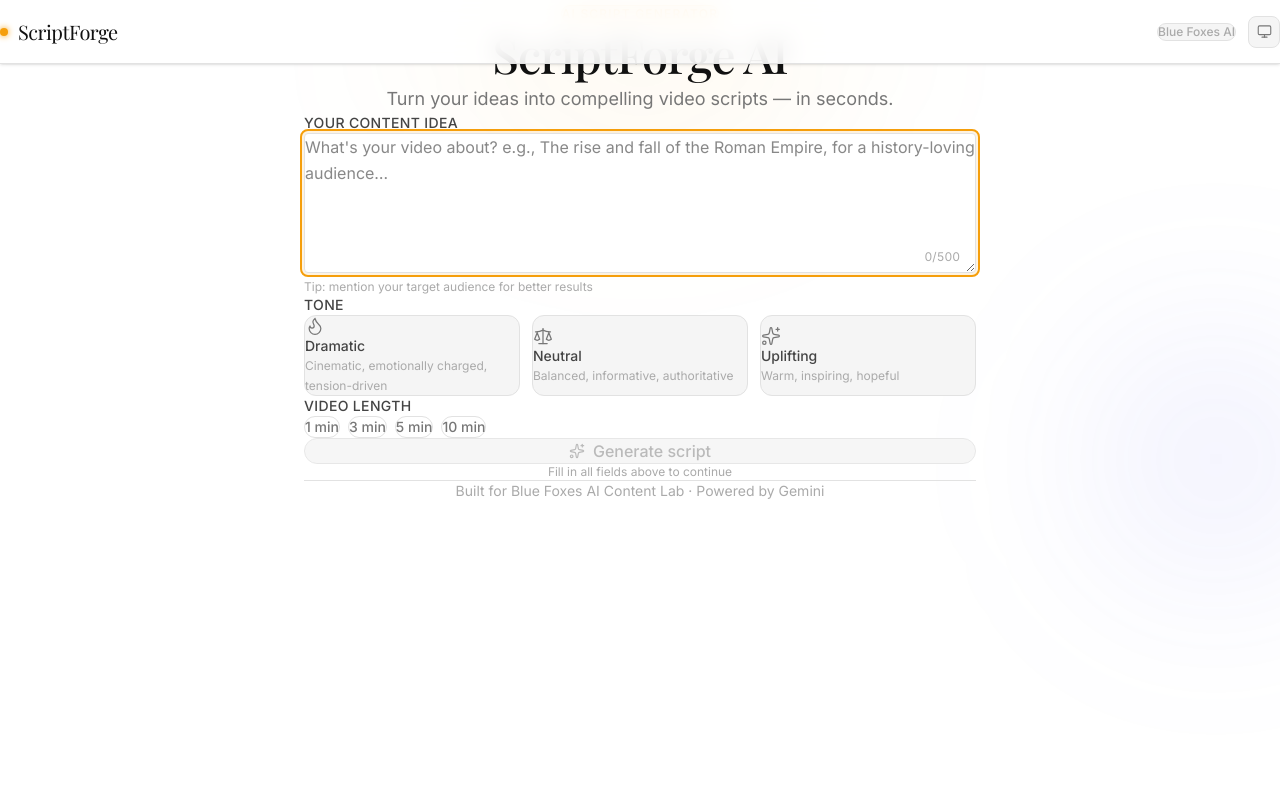
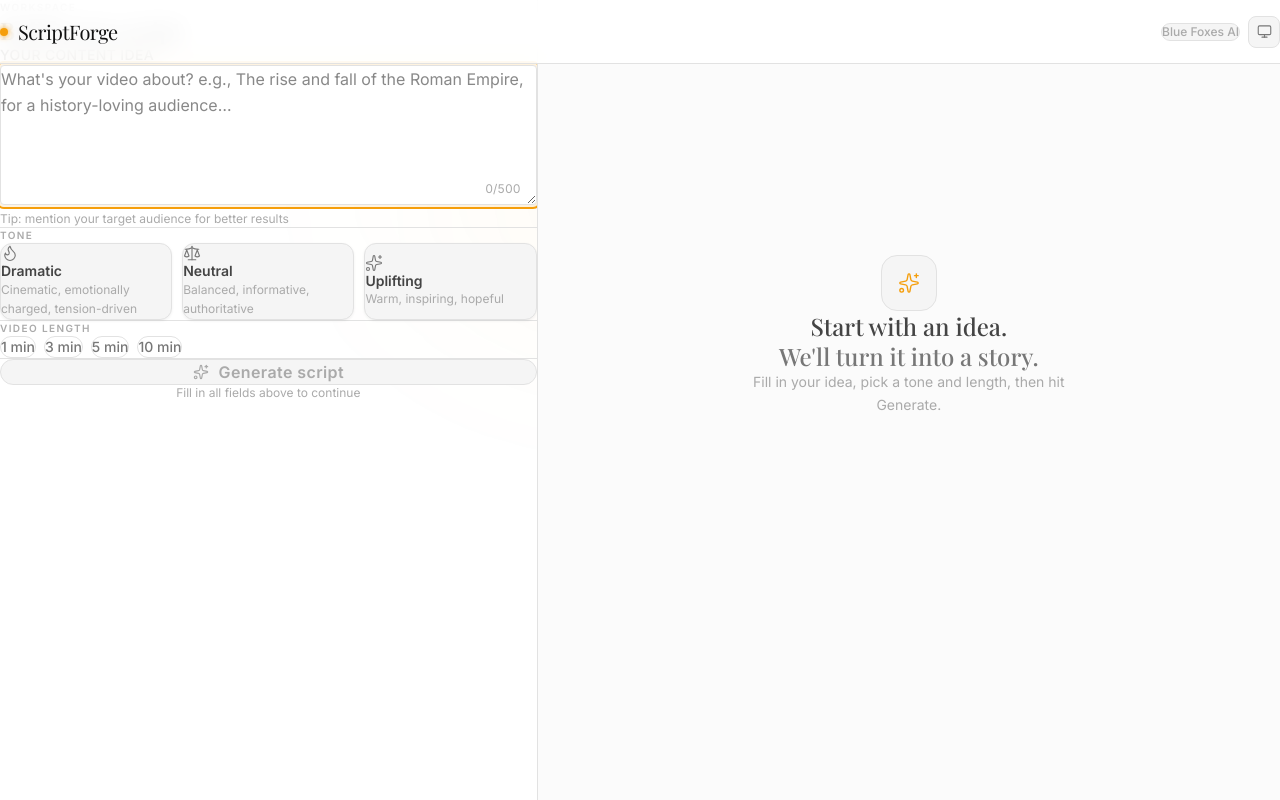
Before and after one commit to ahn009/scriptforge, a Next.js app: page / in a window 1280 px wide. Built offline with nearby package versions, Linux system fonts and the light colour scheme; a web font is replaced by a local one.

Commit message:
upadted-ui-6

```diff
--- a/app/page.tsx
+++ b/app/page.tsx
@@ -2,7 +2,7 @@
 
 import { useRef, useState } from "react";
 import { AnimatePresence, motion } from "framer-motion";
-import { AlertCircle } from "lucide-react";
+import { AlertCircle, Sparkles } from "lucide-react";
 import Header from "@/components/Header";
 import PromptInput from "@/components/PromptInput";
 import ToneSelector from "@/components/ToneSelector";
@@ -19,8 +19,7 @@ export default function Home() {
   const [isGenerating, setIsGenerating] = useState(false);
   const [error, setError] = useState<string | null>(null);
 
-  const viewerRef = useRef<HTMLDivElement>(null);
-  const formRef = useRef<HTMLDivElement>(null);
+  const outputPanelRef = useRef<HTMLDivElement>(null);
 
   const ready = Boolean(prompt.trim() && tone && length);
   const hasOutput = Boolean(script) || isGenerating;
@@ -31,7 +30,7 @@ export default function Home() {
     setScript("");
     setError(null);
     setTimeout(() => {
-      viewerRef.current?.scrollIntoView({ behavior: "smooth", block: "start" });
+      outputPanelRef.current?.scrollTo({ top: 0, behavior: "smooth" });
     }, 80);
     try {
       const response = await fetch("/api/generate", {
@@ -73,117 +72,177 @@ export default function Home() {
     setScript("");
     setError(null);
     setIsGenerating(false);
-    setTimeout(() => {
-      formRef.current?.scrollIntoView({ behavior: "smooth", block: "start" });
-    }, 60);
   }
 
-  const stagger = (delay: number) => ({
-    initial: { opacity: 0, y: 10 },
-    animate: { opacity: 1, y: 0 },
-    transition: { duration: 0.3, delay, ease: "easeOut" as const },
-  });
-
   return (
-    <div className="relative flex flex-col items-center min-h-screen" style={{ background: "var(--bg-base)" }}>
-      {/* Ambient glow orbs — purely decorative, behind all content */}
-      <div className="pointer-events-none absolute inset-0 overflow-hidden" aria-hidden>
     <div
-          className="absolute -top-1/4 left-1/2 -translate-x-1/2 w-[700px] h-[500px] rounded-full"
-          style={{ background: "radial-gradient(ellipse, rgba(245,158,11,0.06) 0%, transparent 65%)", filter: "blur(60px)" }}
+      className="flex flex-col md:h-screen md:overflow-hidden"
+      style={{ background: "var(--bg-base)" }}
+    >
+      {/* Ambient glow */}
+      <div className="pointer-events-none fixed inset-0 overflow-hidden" aria-hidden>
+        <div
+          className="absolute top-0 left-1/4 w-[600px] h-[400px] rounded-full"
+          style={{
+            background: "radial-gradient(ellipse, rgba(245,158,11,0.05) 0%, transparent 70%)",
+            filter: "blur(80px)",
+          }}
         />
         <div
-          className="absolute top-1/3 -right-32 w-96 h-96 rounded-full"
-          style={{ background: "radial-gradient(ellipse, rgba(99,102,241,0.12) 0%, transparent 70%)", filter: "blur(80px)" }}
+          className="absolute bottom-0 right-0 w-96 h-96 rounded-full"
+          style={{
+            background: "radial-gradient(ellipse, rgba(99,102,241,0.07) 0%, transparent 70%)",
+            filter: "blur(80px)",
+          }}
         />
       </div>
 
-      <Header />
+      <Header onReset={hasOutput ? handleReset : undefined} />
 
-      <div className="relative z-10 w-full max-w-2xl px-4 sm:px-6 pb-28 pt-24">
-        {/* Hero */}
-        <motion.div
-          initial={{ opacity: 0, y: 12 }}
-          animate={{ opacity: 1, y: 0 }}
-          transition={{ duration: 0.4, ease: "easeOut" }}
-          className="text-center py-10 mb-12"
+      {/* Split workspace */}
+      <div className="relative flex flex-col md:flex-row flex-1 pt-16 md:overflow-hidden">
+
+        {/* ── LEFT PANEL: Input ── */}
+        <div
+          className="w-full md:w-[42%] md:overflow-y-auto md:border-r flex-shrink-0"
+          style={{ borderColor: "var(--border)" }}
         >
-          <span
-            className="inline-block px-3 py-1 rounded-full text-xs font-medium uppercase tracking-widest mb-5"
-            style={{ background: "var(--accent-light)", color: "var(--accent)", border: "1px solid var(--accent-border)" }}
+          <div className="p-6 lg:p-8 pb-16">
+
+            {/* Panel heading */}
+            <div className="mb-8">
+              <p
+                className="text-[10px] font-semibold uppercase tracking-[0.14em] mb-1"
+                style={{ color: "var(--text-muted)" }}
               >
-            AI Script Generator
-          </span>
-
-          <h1
-            className="font-display text-4xl sm:text-5xl font-medium tracking-tight leading-tight"
+                Workspace
+              </p>
+              <h2
+                className="font-display text-2xl font-medium leading-tight"
                 style={{ color: "var(--text-primary)" }}
               >
-            ScriptForge AI
-          </h1>
-          <p
-            className="mt-4 text-lg leading-relaxed"
-            style={{ color: "var(--text-tertiary)" }}
-          >
-            Turn your ideas into compelling video scripts — in seconds.
-          </p>
-        </motion.div>
+                Build your script
+              </h2>
+            </div>
 
-        <div ref={formRef} className="space-y-8">
-          <motion.div {...stagger(0.05)}>
+            {/* Sections with dividers */}
+            <div className="pb-7">
               <PromptInput value={prompt} onChange={setPrompt} disabled={isGenerating} />
-          </motion.div>
+            </div>
 
-          <motion.div {...stagger(0.12)}>
+            <div className="border-t pt-7 pb-7" style={{ borderColor: "var(--border)" }}>
               <ToneSelector value={tone} onChange={setTone} disabled={isGenerating} />
-          </motion.div>
+            </div>
 
-          <motion.div {...stagger(0.2)}>
+            <div className="border-t pt-7 pb-7" style={{ borderColor: "var(--border)" }}>
               <LengthSelector value={length} onChange={setLength} disabled={isGenerating} />
-          </motion.div>
+            </div>
 
-          <motion.div {...stagger(0.28)}>
+            <div className="border-t pt-7" style={{ borderColor: "var(--border)" }}>
               <GenerateButton
                 onClick={handleGenerate}
                 isGenerating={isGenerating}
                 disabled={!ready || isGenerating}
                 ready={ready}
               />
-          </motion.div>
             </div>
 
             <AnimatePresence>
               {error && (
                 <motion.div
-              initial={{ opacity: 0, y: 10 }}
+                  initial={{ opacity: 0, y: 8 }}
                   animate={{ opacity: 1, y: 0 }}
-              exit={{ opacity: 0, y: -6 }}
-              transition={{ duration: 0.25 }}
+                  exit={{ opacity: 0, y: -4 }}
+                  transition={{ duration: 0.22 }}
                   className="mt-5 flex items-start gap-3 rounded-xl px-4 py-4"
-              style={{ background: "rgba(220,38,38,0.07)", border: "1px solid rgba(220,38,38,0.20)" }}
+                  style={{
+                    background: "rgba(220,38,38,0.07)",
+                    border: "1px solid rgba(220,38,38,0.20)",
+                  }}
                   role="alert"
                 >
-              <AlertCircle size={18} strokeWidth={1.75} className="mt-0.5 shrink-0" style={{ color: "#dc2626" }} />
-              <div className="flex-1">
+                  <AlertCircle size={16} strokeWidth={1.75} className="mt-0.5 shrink-0" style={{ color: "#dc2626" }} />
+                  <div>
                     <div className="text-xs font-semibold uppercase tracking-widest mb-1" style={{ color: "#dc2626" }}>Error</div>
-                <div className="text-base leading-relaxed" style={{ color: "var(--text-primary)" }}>{error}</div>
+                    <div className="text-sm leading-relaxed" style={{ color: "var(--text-primary)" }}>{error}</div>
                   </div>
                 </motion.div>
               )}
             </AnimatePresence>
+          </div>
+        </div>
 
-        <div ref={viewerRef}>
-          {hasOutput && (
-            <ScriptViewer script={script} isGenerating={isGenerating} tone={tone} length={length} onReset={handleReset} />
+        {/* ── RIGHT PANEL: Output ── */}
+        <div
+          ref={outputPanelRef}
+          className="flex-1 md:overflow-y-auto border-t md:border-t-0"
+          style={{
+            borderColor: "var(--border)",
+            background: "color-mix(in srgb, var(--bg-base) 60%, var(--bg-surface))",
+          }}
+        >
+          <div className="max-w-3xl mx-auto p-6 lg:p-10 pb-16">
+            {hasOutput ? (
+              <ScriptViewer
+                script={script}
+                isGenerating={isGenerating}
+                tone={tone}
+                length={length}
+                onReset={handleReset}
+              />
+            ) : (
+              <EmptyOutputState />
             )}
           </div>
+        </div>
 
-        <footer className="mt-20 pt-8 pb-2 border-t" style={{ borderColor: "var(--border)" }}>
-          <p className="text-center text-sm" style={{ color: "var(--text-muted)" }}>
-            Built for Blue Foxes AI Content Lab · Powered by Gemini
-          </p>
-        </footer>
       </div>
     </div>
   );
 }
+
+function EmptyOutputState() {
+  return (
+    <motion.div
+      initial={{ opacity: 0 }}
+      animate={{ opacity: 1 }}
+      transition={{ duration: 0.5, delay: 0.15 }}
+      className="flex flex-col items-center justify-center min-h-[320px] md:min-h-[calc(100vh-8rem)] text-center px-8"
+    >
+      <motion.div
+        initial={{ scale: 0.85, opacity: 0 }}
+        animate={{ scale: 1, opacity: 1 }}
+        transition={{ duration: 0.4, delay: 0.2, ease: [0.16, 1, 0.3, 1] }}
+        className="w-14 h-14 rounded-2xl flex items-center justify-center mb-6"
+        style={{
+          background: "var(--bg-surface)",
+          border: "1px solid var(--border)",
+        }}
+      >
+        <Sparkles size={22} strokeWidth={1.5} style={{ color: "var(--accent)" }} />
+      </motion.div>
+
+      <motion.h3
+        initial={{ opacity: 0, y: 6 }}
+        animate={{ opacity: 1, y: 0 }}
+        transition={{ duration: 0.35, delay: 0.28 }}
+        className="font-display text-2xl font-medium mb-3 leading-tight"
+        style={{ color: "var(--text-secondary)" }}
+      >
+        Start with an idea.
+        <br />
+        <span style={{ color: "var(--text-tertiary)" }}>We&apos;ll turn it into a story.</span>
+      </motion.h3>
+
+      <motion.p
+        initial={{ opacity: 0 }}
+        animate={{ opacity: 1 }}
+        transition={{ duration: 0.3, delay: 0.38 }}
+        className="text-sm leading-relaxed max-w-xs"
+        style={{ color: "var(--text-muted)" }}
+      >
+        Fill in your idea, pick a tone and length, then hit Generate.
+      </motion.p>
+    </motion.div>
+  );
+}
--- a/components/GenerateButton.tsx
+++ b/components/GenerateButton.tsx
@@ -12,47 +12,74 @@ interface GenerateButtonProps {
 }
 
 export default function GenerateButton({ onClick, isGenerating, disabled, ready }: GenerateButtonProps) {
+  const active = !disabled;
+
   return (
-    <div className="space-y-3 mt-8">
+    <div className="space-y-3">
       <motion.button
         type="button"
         onClick={onClick}
         disabled={disabled}
-        whileHover={disabled ? undefined : { opacity: 0.88 }}
-        whileTap={disabled ? undefined : { scale: 0.98 }}
-        transition={{ duration: 0.1 }}
+        whileHover={active ? { scale: 1.01, filter: "brightness(1.1)" } : undefined}
+        whileTap={active ? { scale: 0.97 } : undefined}
+        transition={{ duration: 0.12 }}
         className={clsx(
-          "relative w-full py-4 px-6 rounded-2xl",
-          "font-medium text-base",
+          "relative w-full py-4 px-6 rounded-2xl overflow-hidden",
+          "font-semibold text-base tracking-wide",
           "flex items-center justify-center gap-2.5",
-          "transition-all duration-150 focus-visible:outline-none",
-          disabled ? "cursor-not-allowed opacity-80" : "cursor-pointer",
+          "focus-visible:outline-none",
+          disabled && !isGenerating ? "cursor-not-allowed" : "cursor-pointer",
         )}
         style={
-          disabled
+          active
             ? {
+                background: "linear-gradient(135deg, #f59e0b 0%, #d97706 60%, #b45309 100%)",
+                color: "#0a0a0a",
+                border: "none",
+                boxShadow: "0 0 0 1px rgba(245,158,11,0.3), 0 4px 28px rgba(245,158,11,0.35), 0 1px 4px rgba(0,0,0,0.2)",
+              }
+            : {
                 background: "var(--bg-surface)",
                 color: "var(--text-muted)",
                 border: "1px solid var(--border)",
-              }
-            : {
-                background: "linear-gradient(135deg, #f59e0b 0%, #d97706 100%)",
-                color: "#111111",
-                border: "none",
-                boxShadow: "0 4px 24px rgba(245,158,11,0.30), 0 1px 4px rgba(0,0,0,0.12)",
+                boxShadow: "none",
               }
         }
       >
+        {/* Shimmer sweep during generation */}
+        {isGenerating && (
+          <motion.div
+            className="absolute inset-0 pointer-events-none"
+            style={{
+              background: "linear-gradient(105deg, transparent 40%, rgba(255,255,255,0.18) 50%, transparent 60%)",
+            }}
+            animate={{ x: ["-100%", "200%"] }}
+            transition={{ duration: 1.4, repeat: Infinity, ease: "linear" }}
+          />
+        )}
+
         <AnimatePresence mode="wait" initial={false}>
           {isGenerating ? (
-            <motion.span key="loading" initial={{ opacity: 0 }} animate={{ opacity: 1 }} exit={{ opacity: 0 }}
-              className="flex items-center gap-2">
-              <Loader2 className="animate-spin" size={17} />
+            <motion.span
+              key="loading"
+              initial={{ opacity: 0, y: 4 }}
+              animate={{ opacity: 1, y: 0 }}
+              exit={{ opacity: 0, y: -4 }}
+              transition={{ duration: 0.15 }}
+              className="flex items-center gap-2.5 relative z-10"
+            >
+              <Loader2 className="animate-spin" size={17} strokeWidth={2} />
               Generating…
             </motion.span>
           ) : (
-            <motion.span key="idle" initial={{ opacity: 0 }} animate={{ opacity: 1 }} exit={{ opacity: 0 }}
-              className="flex items-center gap-2">
+            <motion.span
+              key="idle"
+              initial={{ opacity: 0, y: 4 }}
+              animate={{ opacity: 1, y: 0 }}
+              exit={{ opacity: 0, y: -4 }}
+              transition={{ duration: 0.15 }}
+              className="flex items-center gap-2.5"
+            >
               <Sparkles size={16} strokeWidth={1.75} />
               Generate script
             </motion.span>
--- a/components/Header.tsx
+++ b/components/Header.tsx
@@ -1,19 +1,26 @@
 "use client";
 
+import { AnimatePresence, motion } from "framer-motion";
+import { RotateCcw } from "lucide-react";
 import ThemeToggle from "./ThemeToggle";
 
-export default function Header() {
+interface HeaderProps {
+  onReset?: () => void;
+}
+
+export default function Header({ onReset }: HeaderProps) {
   return (
     <header
-      className="fixed top-0 left-0 right-0 z-50 h-16 flex items-center justify-between px-4 sm:px-6 border-b backdrop-blur-md shadow-sm dark:shadow-none"
+      className="fixed top-0 left-0 right-0 z-50 h-16 flex items-center justify-between px-4 sm:px-6 border-b backdrop-blur-md"
       style={{
-        background: "color-mix(in srgb, var(--bg-base) 85%, transparent)",
+        background: "color-mix(in srgb, var(--bg-base) 88%, transparent)",
         borderColor: "var(--border)",
       }}
     >
+      {/* Logo */}
       <div className="flex items-center gap-2.5">
         <span
-          className="w-2 h-2 rounded-full"
+          className="w-2 h-2 rounded-full flex-shrink-0"
           style={{ background: "var(--accent)", boxShadow: "0 0 6px var(--accent)" }}
           aria-hidden
         />
@@ -25,7 +32,31 @@ export default function Header() {
         </span>
       </div>
 
-      <div className="flex items-center gap-3">
+      {/* Right controls */}
+      <div className="flex items-center gap-2">
+        <AnimatePresence>
+          {onReset && (
+            <motion.button
+              key="reset"
+              initial={{ opacity: 0, x: 8 }}
+              animate={{ opacity: 1, x: 0 }}
+              exit={{ opacity: 0, x: 8 }}
+              transition={{ duration: 0.2 }}
+              type="button"
+              onClick={onReset}
+              className="flex items-center gap-1.5 px-3 py-1.5 rounded-lg text-sm font-medium cursor-pointer transition-colors duration-150"
+              style={{
+                color: "var(--text-secondary)",
+                background: "var(--bg-surface)",
+                border: "1px solid var(--border)",
+              }}
+            >
+              <RotateCcw size={13} strokeWidth={1.75} />
+              <span className="hidden sm:inline">Reset</span>
+            </motion.button>
+          )}
+        </AnimatePresence>
+
         <span
           className="hidden sm:block text-xs font-medium px-2.5 py-1 rounded-full"
           style={{
--- a/components/LengthSelector.tsx
+++ b/components/LengthSelector.tsx
@@ -1,5 +1,6 @@
 "use client";
 
+import { motion } from "framer-motion";
 import clsx from "clsx";
 import { LENGTH_OPTIONS } from "@/lib/constants";
 import type { VideoLength } from "@/lib/types";
@@ -13,7 +14,10 @@ interface LengthSelectorProps {
 export default function LengthSelector({ value, onChange, disabled = false }: LengthSelectorProps) {
   return (
     <div className="w-full">
-      <label className="block text-sm font-medium mb-2 uppercase tracking-wide" style={{ color: "var(--text-secondary)" }}>
+      <label
+        className="block text-[10px] font-semibold uppercase tracking-[0.14em] mb-3"
+        style={{ color: "var(--text-muted)" }}
+      >
         Video length
       </label>
 
@@ -21,33 +25,38 @@ export default function LengthSelector({ value, onChange, disabled = false }: Le
         {LENGTH_OPTIONS.map((option) => {
           const selected = value === option.id;
           return (
-            <button
+            <motion.button
               key={option.id}
               type="button"
               disabled={disabled}
               onClick={() => onChange(option.id)}
+              whileHover={disabled ? undefined : { scale: 1.04, y: -1 }}
+              whileTap={disabled ? undefined : { scale: 0.96 }}
+              transition={{ duration: 0.12, ease: "easeOut" }}
               className={clsx(
                 "px-4 py-2 rounded-full text-sm font-medium cursor-pointer",
-                "transition-all duration-150 focus-visible:outline-none border",
+                "focus-visible:outline-none border",
                 disabled && "opacity-50 cursor-not-allowed",
               )}
               style={
                 selected
                   ? {
-                      background: "var(--btn-primary-bg)",
-                      color: "var(--btn-primary-text)",
-                      borderColor: "var(--btn-primary-bg)",
+                      background: "var(--accent)",
+                      color: "#0a0a0a",
+                      borderColor: "var(--accent)",
+                      boxShadow: "0 0 14px rgba(245,158,11,0.30)",
                     }
                   : {
                       background: "transparent",
                       color: "var(--text-tertiary)",
                       borderColor: "var(--border)",
+                      transition: "background 0.12s, color 0.12s, border-color 0.12s",
                     }
               }
               aria-pressed={selected}
             >
               {option.label}
-            </button>
+            </motion.button>
           );
         })}
       </div>
--- a/components/ToneSelector.tsx
+++ b/components/ToneSelector.tsx
@@ -1,6 +1,7 @@
 "use client";
 
 import { Flame, Scale, Sparkles, type LucideIcon } from "lucide-react";
+import { motion } from "framer-motion";
 import clsx from "clsx";
 import { TONE_OPTIONS } from "@/lib/constants";
 import type { Tone } from "@/lib/types";
@@ -16,43 +17,52 @@ interface ToneSelectorProps {
 export default function ToneSelector({ value, onChange, disabled = false }: ToneSelectorProps) {
   return (
     <div className="w-full">
-      <label className="block text-sm font-medium mb-2 uppercase tracking-wide" style={{ color: "var(--text-secondary)" }}>
+      <label
+        className="block text-[10px] font-semibold uppercase tracking-[0.14em] mb-3"
+        style={{ color: "var(--text-muted)" }}
+      >
         Tone
       </label>
 
-      <div className="grid grid-cols-1 sm:grid-cols-3 gap-3">
+      <div className="grid grid-cols-1 sm:grid-cols-3 gap-2.5">
         {TONE_OPTIONS.map((tone) => {
           const Icon = ICONS[tone.icon];
           const selected = value === tone.id;
           return (
-            <button
+            <motion.button
               key={tone.id}
               type="button"
               disabled={disabled}
               onClick={() => onChange(tone.id)}
+              whileHover={disabled ? undefined : { scale: 1.02, y: -1 }}
+              whileTap={disabled ? undefined : { scale: 0.98 }}
+              transition={{ duration: 0.15, ease: "easeOut" }}
               className={clsx(
                 "text-left p-4 rounded-xl border cursor-pointer",
-                "transition-all duration-150 focus-visible:outline-none",
+                "focus-visible:outline-none",
                 disabled && "opacity-50 cursor-not-allowed",
               )}
               style={{
                 background: selected ? tone.colorDim : "var(--bg-surface)",
                 borderColor: selected ? tone.color : "var(--border)",
                 borderLeftWidth: selected ? "3px" : "1px",
-                boxShadow: selected ? `0 0 16px -4px ${tone.color}30` : "none",
+                boxShadow: selected
+                  ? `0 0 20px -4px ${tone.color}35, 0 2px 8px rgba(0,0,0,0.1)`
+                  : "0 1px 3px rgba(0,0,0,0.06)",
+                transition: "background 0.15s, border-color 0.15s, box-shadow 0.15s",
               }}
               aria-pressed={selected}
             >
               {Icon && (
                 <Icon
-                  size={20}
+                  size={18}
                   strokeWidth={1.5}
                   className="mb-3"
                   style={{ color: selected ? tone.color : "var(--text-tertiary)" }}
                 />
               )}
               <span
-                className="block text-sm font-medium"
+                className="block text-sm font-semibold leading-tight"
                 style={{ color: selected ? "var(--text-primary)" : "var(--text-secondary)" }}
               >
                 {tone.label}
@@ -60,7 +70,7 @@ export default function ToneSelector({ value, onChange, disabled = false }: Tone
               <p className="text-xs leading-relaxed mt-1" style={{ color: "var(--text-muted)" }}>
                 {tone.description}
               </p>
-            </button>
+            </motion.button>
           );
         })}
       </div>
```
Also changed, not shown: components/ScriptViewer.tsx (+85 -39 lines). Lines whose indentation alone changed are shown as unchanged.
